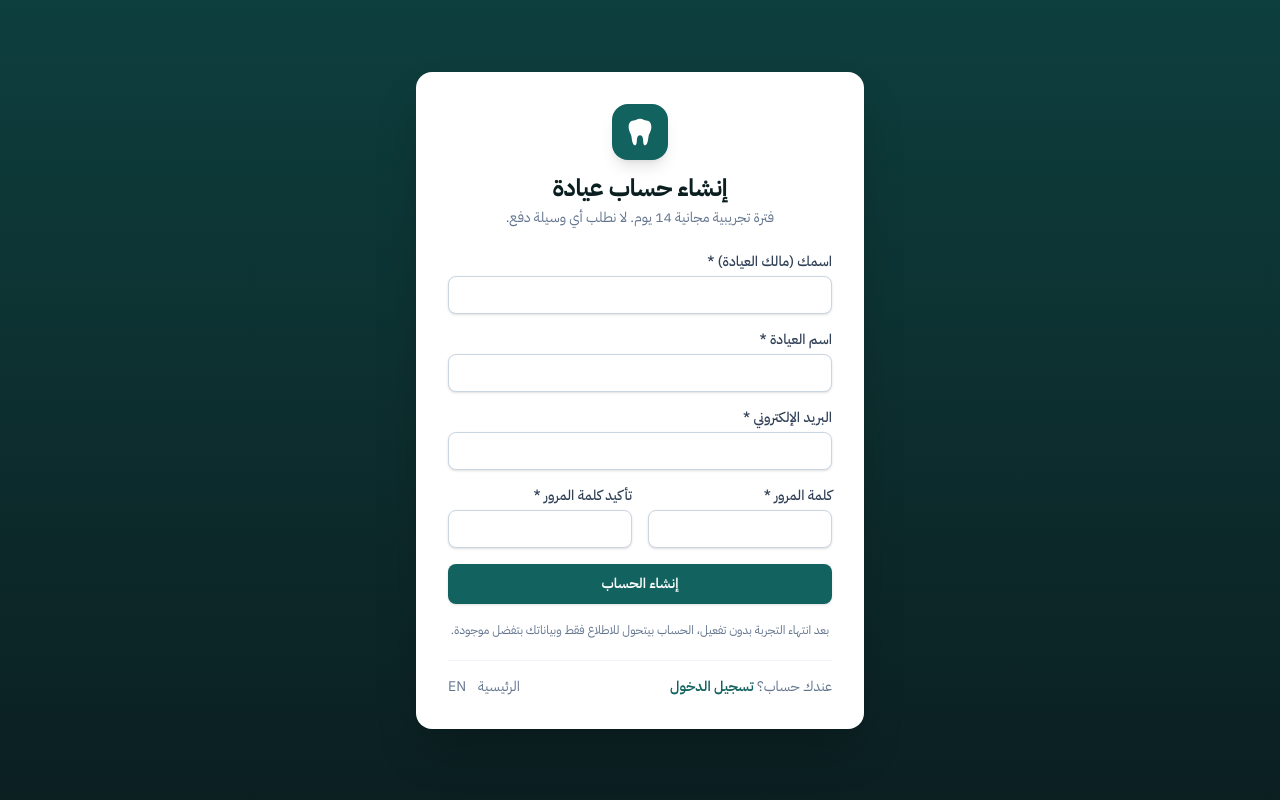
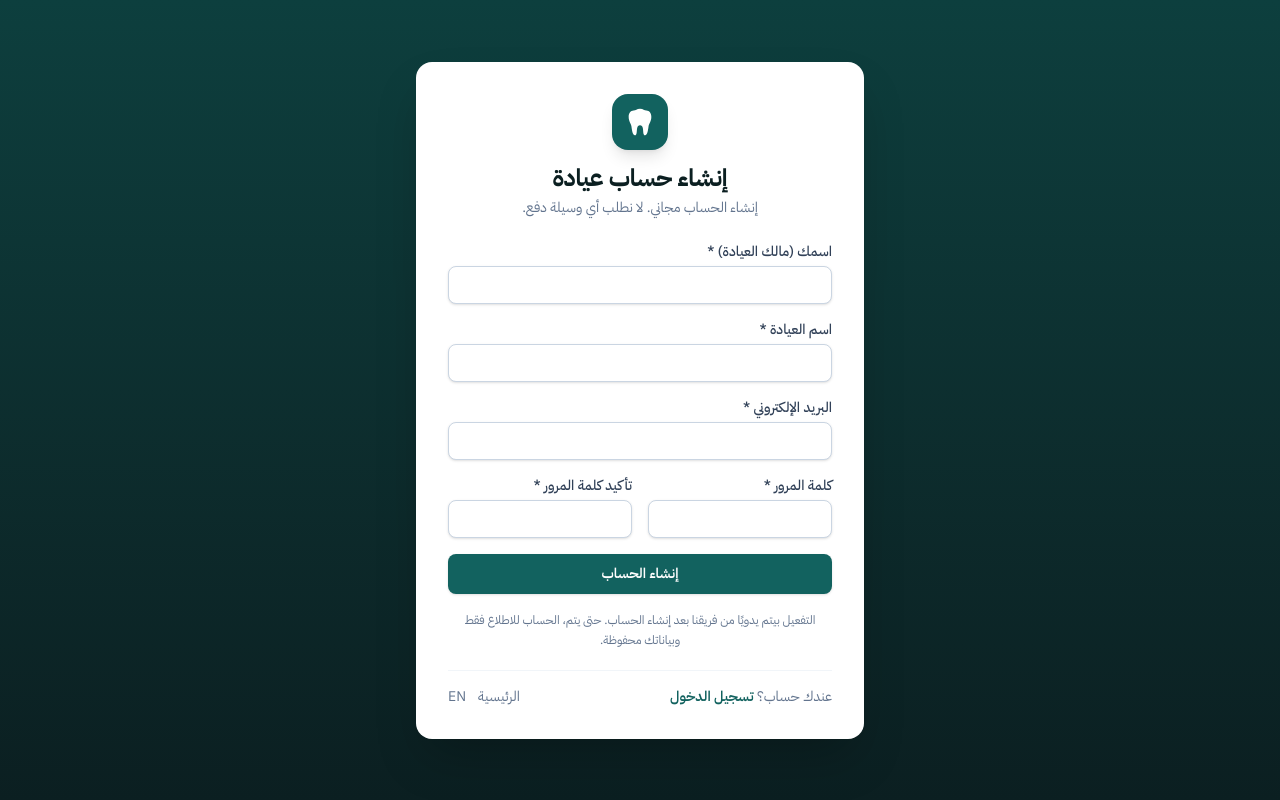
Before and after one commit to SalemAshraf/asnan-dental, a Laravel app: page /register in a window 1280 px wide. Run offline with Laravel 12, Linux system fonts and the light colour scheme; tables that the repository leaves empty hold one stand-in row (values such as "Sample post"); style sheets or scripts are compiled from the project's sources; some libraries are stand-ins or nearby versions.

Commit message:
Trial now opt-in via PLATFORM_TRIAL_DAYS: new signups default to pending manual activation with read-only access and neutral copy; cross-guard and recovery-path tests

```diff
--- a/app/Http/Controllers/Auth/RegisterController.php
+++ b/app/Http/Controllers/Auth/RegisterController.php
@@ -19,7 +19,7 @@ class RegisterController extends Controller
     {
         return Inertia::render('Auth/Register', [
             'plan' => Plan::where('is_active', true)->where('is_public', true)->where('slug', (string) request('plan'))->first(['slug', 'name_ar', 'name_en', 'trial_days']),
-            'trialDays' => (int) config('platform.trial_days', 14),
+            'trialDays' => config('platform.trial_days'),
         ]);
     }
 
@@ -33,17 +33,18 @@ class RegisterController extends Controller
             'plan' => 'nullable|string|max:40',
         ]);
 
-        // Every NEW clinic gets a free trial (config platform.trial_days). A plan picked on the pricing page is attached
-        // (its limits apply during the trial); with no pick the trial has no plan and no limits. No payment is taken. When the
-        // trial date passes without a manual activation from the platform, the clinic becomes read-only (see Clinic::isReadOnly).
+        // Trial is a commercial term the owner has not set. A NEW clinic gets a trial only when
+        // PLATFORM_TRIAL_DAYS is configured; otherwise its subscription is pending manual activation
+        // and the account is read-only until the platform activates it. No payment is taken either way.
         $clinic = Clinic::create(['name' => $request->clinic_name]);
         $plan = $request->filled('plan') ? Plan::where('is_active', true)->where('is_public', true)->where('slug', $request->plan)->first() : null;
+        $trialDays = config('platform.trial_days');
         Subscription::create([
             'clinic_id' => $clinic->id,
             'plan_id' => $plan?->id,
-            'status' => 'trialing',
-            'trial_enforced' => true,
-            'trial_ends_at' => now()->addDays((int) config('platform.trial_days', 14)),
+            'status' => $trialDays ? 'trialing' : 'pending',
+            'trial_enforced' => (bool) $trialDays,
+            'trial_ends_at' => $trialDays ? now()->addDays((int) $trialDays) : null,
         ]);
         $user = User::create([
             'clinic_id' => $clinic->id,
--- a/app/Models/Clinic.php
+++ b/app/Models/Clinic.php
@@ -32,10 +32,10 @@ class Clinic extends Model
         return $this->hasOne(Subscription::class);
     }
 
-    /** Read-only: view existing data, add or change nothing. Only an expired, unactivated trial does this; clinics without a subscription never do. */
+    /** Read-only: view existing data, add or change nothing. Triggered by an expired, unactivated trial or by a subscription still pending activation; clinics without a subscription never do. */
     public function isReadOnly(): bool
     {
-        return (bool) $this->subscription?->trialExpired();
+        return (bool) $this->subscription?->trialExpired() || $this->subscription?->status === 'pending';
     }
 
     /** Allocate the next invoice number atomically (row lock). */
--- a/config/platform.php
+++ b/config/platform.php
@@ -1,8 +1,8 @@
 <?php
 
 return [
-    // Free trial given to every NEW clinic at sign-up. Clinics that already exist are never given one.
-    'trial_days' => (int) env('PLATFORM_TRIAL_DAYS', 14),
+    // Free trial length for NEW clinics at sign-up. Unset = no trial is granted; new accounts await manual activation.
+    'trial_days' => ($v = env('PLATFORM_TRIAL_DAYS')) !== null && $v !== '' ? (int) $v : null, // null = trial not configured; owner decides
     // Sales WhatsApp number shown on the expired-trial notice, digits with country code. Empty = hidden.
     // No default: the number shown to customers is the owner's commercial choice.
     'sales_whatsapp' => preg_replace('/\D+/', '', (string) env('PLATFORM_SALES_WHATSAPP', '')) ?: null,
--- a/resources/js/Layouts/AppLayout.vue
+++ b/resources/js/Layouts/AppLayout.vue
@@ -113,6 +113,10 @@ const roleAr = { owner: 'مالك العيادة', dentist: 'طبيب', receptio
                 <span>{{ t('sub.readOnlyBanner') }}</span>
                 <a v-if="salesWa" :href="`https://wa.me/${salesWa}`" target="_blank" rel="noopener" class="font-bold underline">{{ t('sub.contactSales') }}</a>
             </div>
+            <div v-else-if="sub?.status === 'pending'" class="mx-4 mt-4 flex flex-wrap items-center justify-between gap-2 rounded-lg border border-amber-300 bg-amber-50 px-4 py-2 text-sm text-amber-900 lg:mx-8">
+                <span>{{ t('sub.pendingBanner') }}</span>
+                <a v-if="salesWa" :href="`https://wa.me/${salesWa}`" target="_blank" rel="noopener" class="font-bold underline">{{ t('sub.contactSales') }}</a>
+            </div>
             <div v-else-if="sub?.status === 'trialing' && sub?.days_left !== null" class="mx-4 mt-4 rounded-lg border border-sky-200 bg-sky-50 px-4 py-2 text-sm text-sky-900 lg:mx-8">
                 {{ t('sub.trialBanner', { days: sub.days_left }) }}
             </div>
--- a/resources/js/Pages/Auth/Register.vue
+++ b/resources/js/Pages/Auth/Register.vue
@@ -10,18 +10,18 @@ const submit = () => form.post('/register');
 
 const C = {
     ar: {
-        title: 'إنشاء حساب عيادة', sub: 'فترة تجريبية مجانية {days} يوم. لا نطلب أي وسيلة دفع.',
+        title: 'إنشاء حساب عيادة', sub: 'إنشاء الحساب مجاني. لا نطلب أي وسيلة دفع.',
         name: 'اسمك (مالك العيادة) *', clinic: 'اسم العيادة *', email: 'البريد الإلكتروني *',
         password: 'كلمة المرور *', confirm: 'تأكيد كلمة المرور *', submit: 'إنشاء الحساب',
         have: 'عندك حساب؟', login: 'تسجيل الدخول', home: 'الرئيسية',
-        planPicked: 'الباقة المختارة', trialNote: 'بعد انتهاء التجربة بدون تفعيل، الحساب بيتحول للاطلاع فقط وبياناتك بتفضل موجودة.',
+        planPicked: 'الباقة المختارة', trialNote: 'التفعيل بيتم يدويًا من فريقنا بعد إنشاء الحساب. حتى يتم، الحساب للاطلاع فقط وبياناتك محفوظة.',
     },
     en: {
-        title: 'Create a clinic account', sub: 'A free {days}-day trial. No payment method asked.',
+        title: 'Create a clinic account', sub: 'Creating an account is free. No payment method asked.',
         name: 'Your name (clinic owner) *', clinic: 'Clinic name *', email: 'Email *',
         password: 'Password *', confirm: 'Confirm password *', submit: 'Create account',
         have: 'Have an account?', login: 'Log in', home: 'Home',
-        planPicked: 'Selected plan', trialNote: 'After the trial ends without activation, the account becomes read-only and your data stays available.',
+        planPicked: 'Selected plan', trialNote: 'Activation is done manually by our team after sign-up. Until then the account is read-only and your data stays saved.',
     },
 };
 const c = computed(() => C[i18n.locale] || C.ar);
@@ -39,7 +39,7 @@ const tt = (s) => s.replace('{days}', props.trialDays);
                     </span>
                 </div>
                 <h1 class="mt-3 text-2xl font-bold text-ink-900">{{ c.title }}</h1>
-                <p class="mt-1 text-sm text-slate-500">{{ tt(c.sub) }}</p>
+                <p class="mt-1 text-sm text-slate-500">{{ c.sub }}</p>
                 <p v-if="plan" class="mt-1 text-xs font-semibold text-brand-700">{{ c.planPicked }}: {{ i18n.locale === 'ar' ? plan.name_ar : plan.name_en }}</p>
             </div>
             <form @submit.prevent="submit" class="space-y-4">
--- a/resources/js/Pages/Pricing.vue
+++ b/resources/js/Pages/Pricing.vue
@@ -13,7 +13,7 @@ const submit = () => form.post('/pricing/inquiry', { onSuccess: () => form.reset
 
 const C = {
     ar: {
-        title: 'الباقات والأسعار', sub: 'كل عيادة جديدة بتحصل على فترة تجريبية مجانية {days} يوم، بدون أي وسيلة دفع.',
+        title: 'الباقات والأسعار', sub: 'أنشئ حساب عيادتك مجانًا، بدون أي وسيلة دفع. التفعيل بيتم يدويًا بعد التواصل.',
         noPlansH: 'الأسعار لسه ما اتحددتش', noPlansP: 'الباقات والأسعار النهائية لسه تحت التحديد. سيب بياناتك وهنتواصل معاك أول ما تتاح، أو ابدأ التجربة المجانية دلوقتي.',
         contactUs: 'السعر عند التواصل', perMonth: 'شهريًا', perYear: 'سنويًا', yearly: 'سنوي',
         users: 'حتى {n} مستخدم', patients: 'حتى {n} مريض', trial: 'تجربة {n} يوم',
@@ -24,7 +24,7 @@ const C = {
         noPayment: 'لا يتم تحصيل أي مبلغ من الموقع. التفعيل يتم يدويًا بعد التواصل.',
     },
     en: {
-        title: 'Plans and pricing', sub: 'Every new clinic gets a free {days}-day trial, with no payment method asked.',
+        title: 'Plans and pricing', sub: 'Create your clinic account for free, with no payment method asked. Activation is manual after we talk.',
         noPlansH: 'Pricing is not set yet', noPlansP: 'Final plans and prices are still being decided. Leave your details and we will reach out once available, or start the free trial now.',
         contactUs: 'Price on request', perMonth: '/month', perYear: '/year', yearly: 'yearly',
         users: 'Up to {n} users', patients: 'Up to {n} patients', trial: '{n}-day trial',
@@ -62,7 +62,7 @@ const features = (p) => (i18n.locale === 'ar' ? p.features_ar : p.features_en) |
 
         <main class="mx-auto max-w-6xl px-5 py-12">
             <h1 class="text-center text-3xl font-bold sm:text-4xl">{{ c.title }}</h1>
-            <p class="mx-auto mt-3 max-w-2xl text-center text-slate-600">{{ tt(c.sub, trialDays) }}</p>
+            <p class="mx-auto mt-3 max-w-2xl text-center text-slate-600">{{ c.sub }}</p>
 
             <div v-if="plans.length" class="mt-10 grid gap-6 md:grid-cols-3">
                 <div v-for="p in plans" :key="p.slug" class="flex flex-col rounded-2xl border border-slate-200 bg-white p-6 shadow-sm">
--- a/resources/js/Pages/Welcome.vue
+++ b/resources/js/Pages/Welcome.vue
@@ -29,7 +29,7 @@ const C = {
         mH: 'بالعربي والإنجليزي، وعلى الموبايل', mP: 'الواجهة بتتبدل بين العربية (من اليمين لليسار) والإنجليزية بضغطة واحدة لكل مستخدم، وبتشتغل من متصفح الموبايل.',
         nH: 'مش موجود لسه', nP: 'علشان الصورة تبقى واضحة: الإرسال التلقائي لرسائل واتساب، الرسائل النصية والإيميلات، الدفع أونلاين، مطالبات التأمين، والتطبيق الأصلي للموبايل لسه ما اتبنوش. زر واتساب بيفتح محادثة جاهزة على جهازك ولا يرسل بنفسه.',
         qH: 'أسئلة شائعة',
-        faq: [['هل بيانات عيادتي بتظهر لعيادات تانية؟', 'لا. كل حساب عيادة له بياناته المنفصلة. التسجيل بينشئ عيادة جديدة فقط، ولا يضيفك لعيادة موجودة. الانضمام يتم بإضافة من مالك العيادة.'], ['هل النظام بيبعت رسائل واتساب للمرضى؟', 'لا حاليًا. زر واتساب بيفتح محادثة في واتساب على جهازك برسالة جاهزة تبعتها أنت، من غير أي تفاصيل سريرية. الإرسال التلقائي مش متاح لسه.'], ['هل في تطبيق موبايل؟', 'النظام بيشتغل كامل من متصفح الموبايل. التطبيق الأصلي لأندرويد وiOS مش موجود لسه.'], ['كام السعر؟', 'السعر والباقات لسه ما اتحددوش، فمفيش أرقام هنا.'], ['هل في فترة تجريبية؟', 'أيوه، كل عيادة جديدة بتحصل على فترة تجريبية مجانية. بعد انتهائها بدون تفعيل، الحساب بيتحول للاطلاع فقط: بياناتك بتفضل موجودة وتقدر تشوفها، لكن لا يمكن إضافة أو تعديل أي شيء لحد ما التفعيل يتم.'], ['أقدر أجرّب قبل ما أدخل بياناتي؟', 'تقدر تنشئ حساب عيادة جديد وتجرّب. بياناتك التجريبية بتفضل منفصلة عن أي عيادة تانية.']],
+        faq: [['هل بيانات عيادتي بتظهر لعيادات تانية؟', 'لا. كل حساب عيادة له بياناته المنفصلة. التسجيل بينشئ عيادة جديدة فقط، ولا يضيفك لعيادة موجودة. الانضمام يتم بإضافة من مالك العيادة.'], ['هل النظام بيبعت رسائل واتساب للمرضى؟', 'لا حاليًا. زر واتساب بيفتح محادثة في واتساب على جهازك برسالة جاهزة تبعتها أنت، من غير أي تفاصيل سريرية. الإرسال التلقائي مش متاح لسه.'], ['هل في تطبيق موبايل؟', 'النظام بيشتغل كامل من متصفح الموبايل. التطبيق الأصلي لأندرويد وiOS مش موجود لسه.'], ['كام السعر؟', 'السعر والباقات لسه ما اتحددوش، فمفيش أرقام هنا.'], ['هل إنشاء الحساب مجاني؟', 'أيوه. أنشئ حسابك من غير أي وسيلة دفع، وفريقنا بيفعّل الحساب يدويًا بعد التواصل. حتى التفعيل، الحساب للاطلاع فقط: بياناتك محفوظة وتقدر تشوفها، لكن لا يمكن إضافة أو تعديل أي شيء.'], ['أقدر أجرّب قبل ما أدخل بياناتي؟', 'تقدر تنشئ حساب عيادة جديد وتجرّب. بياناتك التجريبية بتفضل منفصلة عن أي عيادة تانية.']],
         fin: 'جاهز تبدأ؟', finP: 'أنشئ حساب عيادتك وابدأ بإضافة الفريق والمرضى.', foot: 'بسمة', login: 'تسجيل الدخول', register: 'إنشاء حساب', plans: 'الباقات',
     },
     en: {
@@ -55,7 +55,7 @@ const C = {
         mH: 'Arabic, English and mobile', mP: 'Each user switches between Arabic (right to left) and English in one tap, and everything works from a phone browser.',
         nH: 'Not available yet', nP: 'To be clear: automatic WhatsApp sending, SMS and email, online payment, insurance claims and a native mobile app are not built yet. The WhatsApp button opens a ready chat on your device; it does not send by itself.',
         qH: 'Frequently asked questions',
-        faq: [['Can other clinics see my data?', 'No. Each clinic account has its own separate data. Signing up only creates a new clinic; it never adds you to an existing one. Joining happens when the clinic owner adds you.'], ['Does it send WhatsApp messages to patients?', 'Not today. The WhatsApp button opens a chat on your device with a ready message you send yourself, with no clinical details. Automatic sending is not available yet.'], ['Is there a mobile app?', 'The system works fully from a phone browser. A native Android or iOS app does not exist yet.'], ['How much does it cost?', 'Pricing and plans are not set yet, so there are no numbers here.'], ['Is there a free trial?', 'Yes, every new clinic gets a free trial. After it ends without activation the account becomes read-only: your data stays and you can view it, but nothing can be added or changed until activation.'], ['Can I try it before entering my data?', 'You can create a new clinic account and try it. Your trial data stays separate from every other clinic.']],
+        faq: [['Can other clinics see my data?', 'No. Each clinic account has its own separate data. Signing up only creates a new clinic; it never adds you to an existing one. Joining happens when the clinic owner adds you.'], ['Does it send WhatsApp messages to patients?', 'Not today. The WhatsApp button opens a chat on your device with a ready message you send yourself, with no clinical details. Automatic sending is not available yet.'], ['Is there a mobile app?', 'The system works fully from a phone browser. A native Android or iOS app does not exist yet.'], ['How much does it cost?', 'Pricing and plans are not set yet, so there are no numbers here.'], ['Is creating an account free?', 'Yes. Create your account with no payment method, and our team activates it manually after getting in touch. Until activation the account is read-only: your data stays saved and visible, but nothing can be added or changed.'], ['Can I try it before entering my data?', 'You can create a new clinic account and try it. Your trial data stays separate from every other clinic.']],
         fin: 'Ready to start?', finP: 'Create your clinic account and start by adding your team and patients.', foot: 'Basma', login: 'Log in', register: 'Create account', plans: 'Plans',
     },
 };
--- a/resources/js/i18n.js
+++ b/resources/js/i18n.js
@@ -22,6 +22,7 @@ export const messages = {
         'sub.readOnlyBanner': 'انتهت الفترة التجريبية. الحساب الآن للاطلاع فقط: بياناتك محفوظة ويمكنك رؤيتها، لكن لا يمكن إضافة أو تعديل أي شيء حتى يتم التفعيل.',
         'sub.contactSales': 'تواصل معنا للتفعيل',
         'sub.trialBanner': 'الفترة التجريبية: متبقّي {days} يوم.',
+        'sub.pendingBanner': 'حسابك في انتظار التفعيل اليدوي من فريقنا. بياناتك محفوظة ويمكنك الاطلاع عليها، وسنتواصل معك لإتمام التفعيل.',
         'sub.readOnlyFlash': 'الحساب للاطلاع فقط حاليًا (انتهت الفترة التجريبية). لا يمكن حفظ التغييرات.',
         'sub.suspendedFlash': 'هذا الحساب موقوف. تواصل مع الدعم.',
         'nav.menu': 'القائمة',
@@ -388,6 +389,7 @@ export const messages = {
         'sub.readOnlyBanner': 'The free trial has ended. This account is now read-only: your data is saved and visible, but nothing can be added or changed until activation.',
         'sub.contactSales': 'Contact us to activate',
         'sub.trialBanner': 'Free trial: {days} days left.',
+        'sub.pendingBanner': 'Your account is awaiting manual activation by our team. Your data is saved and visible, and we will contact you to complete activation.',
         'sub.readOnlyFlash': 'This account is currently read-only (the free trial ended). Changes cannot be saved.',
         'sub.suspendedFlash': 'This account is suspended. Contact support.',
     },
```
Also changed, not shown: tests/Feature/SalesPlatformTest.php (+49 -0 lines).
